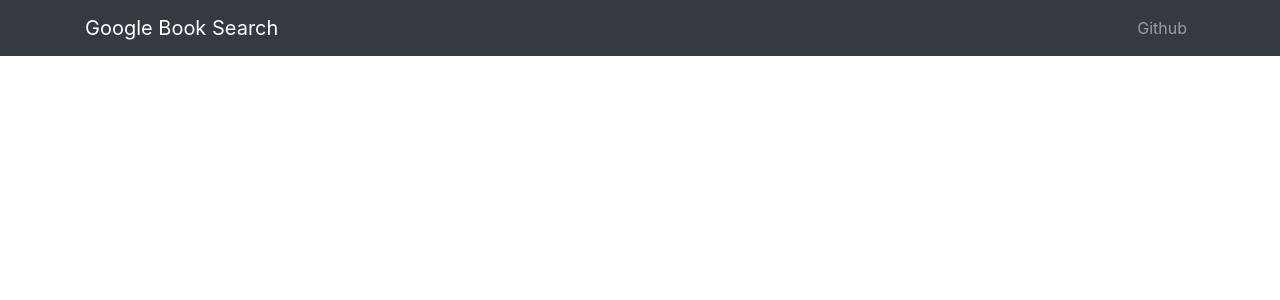
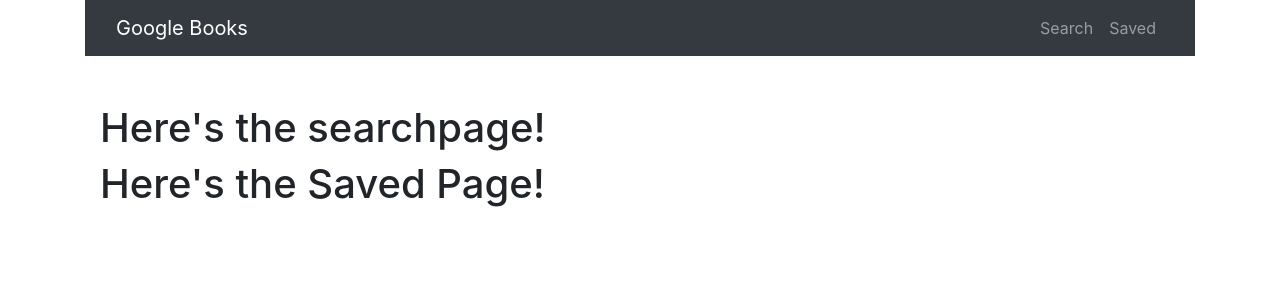
Before and after one commit to trome23/Book-Search, a React (Create React App) app in the folder client/: page / in a window 1280 px wide. Shown: the top 300 px of the page. Built offline with nearby package versions, Linux system fonts and the light colour scheme.

Commit message:
have search and saved links with those components set up/connected to App.js

```diff
--- a/client/src/App.js
+++ b/client/src/App.js
@@ -1,5 +1,8 @@
 import React, {Component} from 'react';
 import AppNavBar from './components/AppNavBar'
+import Search from './components/SearchPage'
+import Saved from './components/SavedPage'
+import { Container, ListGroup, ListGroupItem, Button} from 'reactstrap';
 
 import 'bootstrap/dist/css/bootstrap.min.css';
 import './App.css';
@@ -7,9 +10,15 @@
 class App extends Component {
   render(){
     return (
-      <div className="App">
-        <AppNavBar />
-      </div>
+      <Container>
+        <div className="App">
+          <AppNavBar />
+        </div>
+        <div>
+          <Search />
+          <Saved />
+        </div>
+      </Container>
     );
   }
 
--- a/client/src/components/AppNavBar.js
+++ b/client/src/components/AppNavBar.js
@@ -25,13 +25,18 @@
             <div>
                 <Navbar color="dark" dark expand="sm" className="mb-5">
                     <Container>
-                        <NavbarBrand href="/">Google Book Search</NavbarBrand>
+                        <NavbarBrand href="/">Google Books</NavbarBrand>
                         <NavbarToggler onClick={this.toggle} />
                         <Collapse isOpen={this.state.isOpen} navbar>
                             <Nav className="ml-auto" navbar>
                                 <NavItem>
-                                    <NavLink href="https://github.com/trome23">
-                                        Github
+                                    <NavLink href="../components/SearchPage.js">
+                                        Search
+                                    </NavLink>
+                                </NavItem>
+                                <NavItem>
+                                    <NavLink href="../components/SavedPage.js">
+                                        Saved
                                     </NavLink>
                                 </NavItem>
                             </Nav>
--- /dev/null
+++ b/client/src/components/SavedPage.js
@@ -0,0 +1,16 @@
+import React, { Component } from 'react';
+import { Container, ListGroup, ListGroupItem, Button} from 'reactstrap';
+import {CSSTransition, TransitionGroup} from 'react-transition-group';
+
+
+class Saved extends Component {
+    render() {
+        return(
+            <Container>
+            <h1>Here's the Saved Page!</h1>
+        </Container>
+        )
+    }
+}
+
+export default Saved
--- /dev/null
+++ b/client/src/components/SearchPage.js
@@ -0,0 +1,16 @@
+import React, { Component } from 'react';
+import { Container, ListGroup, ListGroupItem, Button} from 'reactstrap';
+import {CSSTransition, TransitionGroup} from 'react-transition-group';
+
+
+class Search extends Component {
+    render() {
+        return(
+            <Container>
+                <h1>Here's the searchpage!</h1>
+            </Container>
+        )
+    }
+}
+
+export default Search
```
